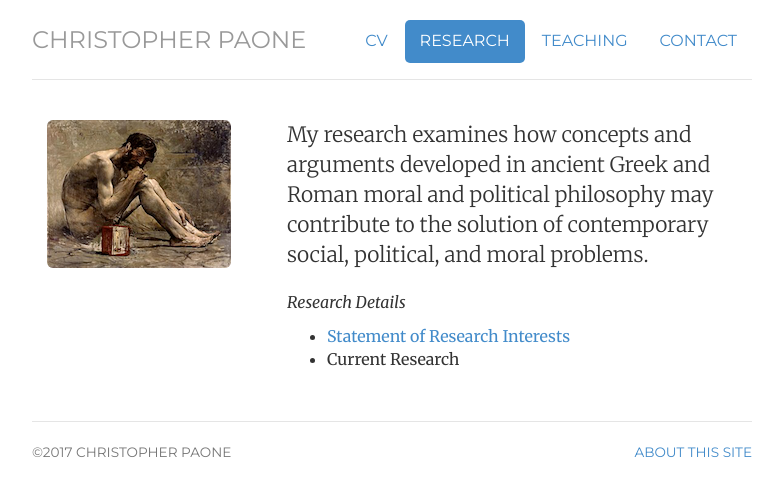
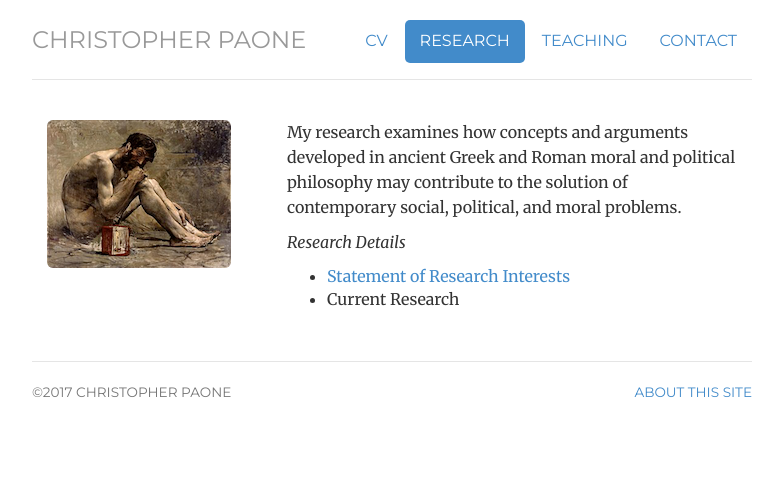
Before and after one commit to paonec/paonec.github.io, a Jekyll site: the page built from research/index.html, in a window 1280 px wide. Shown: the top 496 px of the page, without its empty margins (248-1031 px from the left). Built offline with Jekyll 4.4.1, drawn with Linux system fonts in a browser that asks for light colours.

Commit message:
Update research details

```diff
--- a/research/index.html
+++ b/research/index.html
@@ -13,7 +13,7 @@ description: Christopher Paone
 		<img class="img-rounded avatar" alt="Diogenes the Cynic" src="../img/diogenes-184px.png">
 		</div>
 		<div class="col-sm-8">
-		<p class="lead">My research examines how concepts and arguments developed in ancient Greek and Roman moral and political philosophy may contribute to the solution of contemporary social, political, and moral problems.</p>
+		<p>My research examines how concepts and arguments developed in ancient Greek and Roman moral and political philosophy may contribute to the solution of contemporary social, political, and moral problems.</p>
 		<p><em>Research Details</em></p>
 		<ul>
 		  <li><a href="/researchinterests" title="Research Interests">Statement of Research Interests</a></li>
```
Also changed, not shown: researchinterests/index.html (+1 -0 lines).
